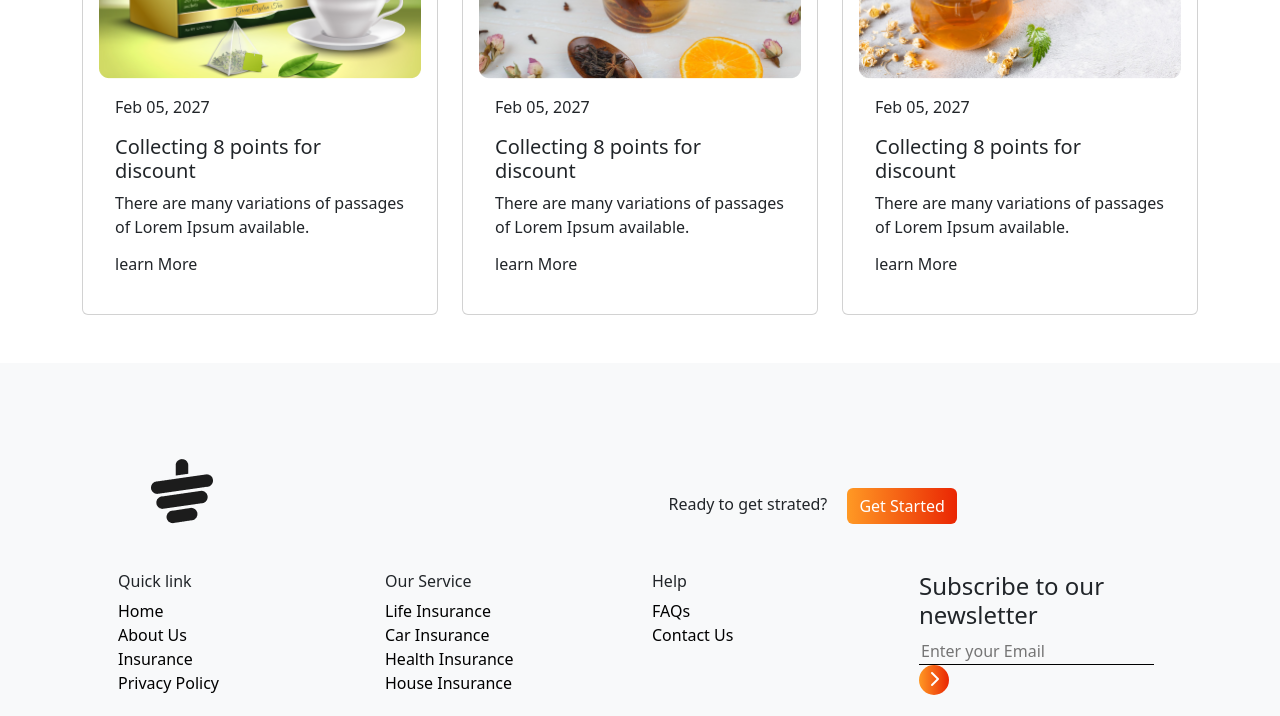
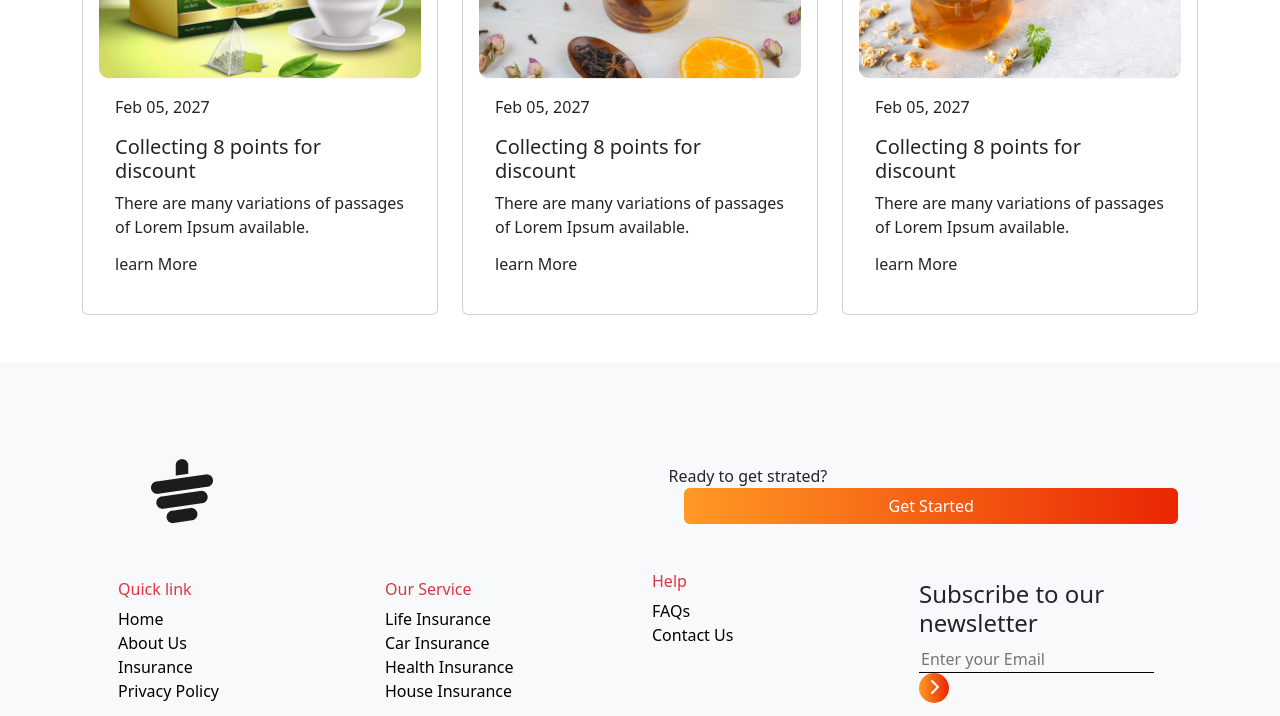
Before and after one commit to Shakilhasan347/tea-house, a plain HTML site: page index.html in a window 1280 px wide. Shown: the part 3069-3785 px from the top of the page. Drawn offline with nearby package versions, Linux system fonts and the light colour scheme.

Commit message:
complete project

```diff
--- a/index.html
+++ b/index.html
@@ -99,7 +99,7 @@
         </section>
         <section class="container " style="margin-top: 30px;">
             <div class="d-grid">
-                <div class="row row-cols-md-2">
+                <div class="row row-cols-md-2 ">
                     <div class="col-md-5 d-flex  gap-4 p-5">
                         <div class="">
                             <div class="w-100 h-25 bg-danger-subtle mb-3 rounded-2">
@@ -137,9 +137,12 @@
 
          <section class="container px-5" style="margin-top: 8%; background-image:linear-gradient(90deg,#ff9924,#ea2603);border: 0px;">
             <div class="row d-flex justify-content-center align-items-center">
-                <div class="col-md-6 text-white mt-4" >
+                <div class="col-md-6 text-white mt-4 p-3" >
                     <h1>Meet Our Super Clients</h1>
                     <p>There are many variations of passages of Lorem Ipsum available, but the majority have suffered alteration in some form, by injected humour, or randomised words which don't look even slightly believable. </p>
+                     <p>There are many variations of passages of Lorem Ipsum available, but the majority have suffered alteration in some form, by injected humour, or randomised words which don't look even slightly believable. </p>
+                     <p>There are many variations of passages of Lorem Ipsum available, but the majority have suffered alteration in some form, by injected humour, or randomised words which don't look even slightly believable. </p>
+                     <p>There are many variations of passages of Lorem Ipsum available, but the majority have suffered alteration in some form, by injected humour, or randomised words which don't look even slightly believable. </p>
                     <button class="btn bg-white text-danger">Show All</button>
                 </div>
                 <div class="col-md-6">
@@ -250,31 +253,31 @@
 
                     </div>
                     <div class="col ">
-                        <span class="">Ready to get strated? </span> <button class="btn text-white mx-3 "  style="background-image:linear-gradient(90deg,#ff9924,#ea2603);border: 0px;">Get Started</button>
+                        <span class="">Ready to get strated? </span> <button class="btn text-white mx-3 w-100"  style="background-image:linear-gradient(90deg,#ff9924,#ea2603);border: 0px;">Get Started</button>
 
                     </div>
                 </div>
                 <div class="row row-cols-md-4">
-                    <div class="col d-flex flex-column">
-                        <h6>Quick link</h6>
+                    <div class="col d-flex flex-column  mt-2">
+                        <h6 class="text-danger">Quick link</h6>
                         <a href=""> Home</a>
                         <a href=""> About Us</a>
                         <a href=""> Insurance</a>
                         <a href=""> Privacy Policy</a>
                     </div>
-                    <div class="col d-flex flex-column">
-                        <h6>Our Service</h6>
+                    <div class="col d-flex flex-column mt-2">
+                        <h6 class="text-danger">Our Service</h6>
                         <a href=""> Life Insurance</a>
                         <a href=""> Car Insurance</a>
                         <a href=""> Health Insurance</a>
                         <a href="">House Insurance</a>
                     </div>
                     <div class="d-flex flex-column">
-                        <h6>Help</h6>
+                        <h6 class="text-danger">Help</h6>
                         <a href="">FAQs</a>
                         <a href="">Contact Us</a>
                     </div>
-                    <div class="col">
+                    <div class="col mt-2 ">
                         <h4>Subscribe to our newsletter</h4>
                         <input type="text" placeholder="Enter your Email" style=" border:none; border-bottom: 1px solid black; background:none; "> <i class="fa-solid fa-chevron-right text-white rounded-5 text-center " style="height: 30px; width: 30px; padding: 6px; cursor: pointer; background-image:linear-gradient(90deg,#ff9924,#ea2603);border: 0px;" ></i>
                         <br>
```
